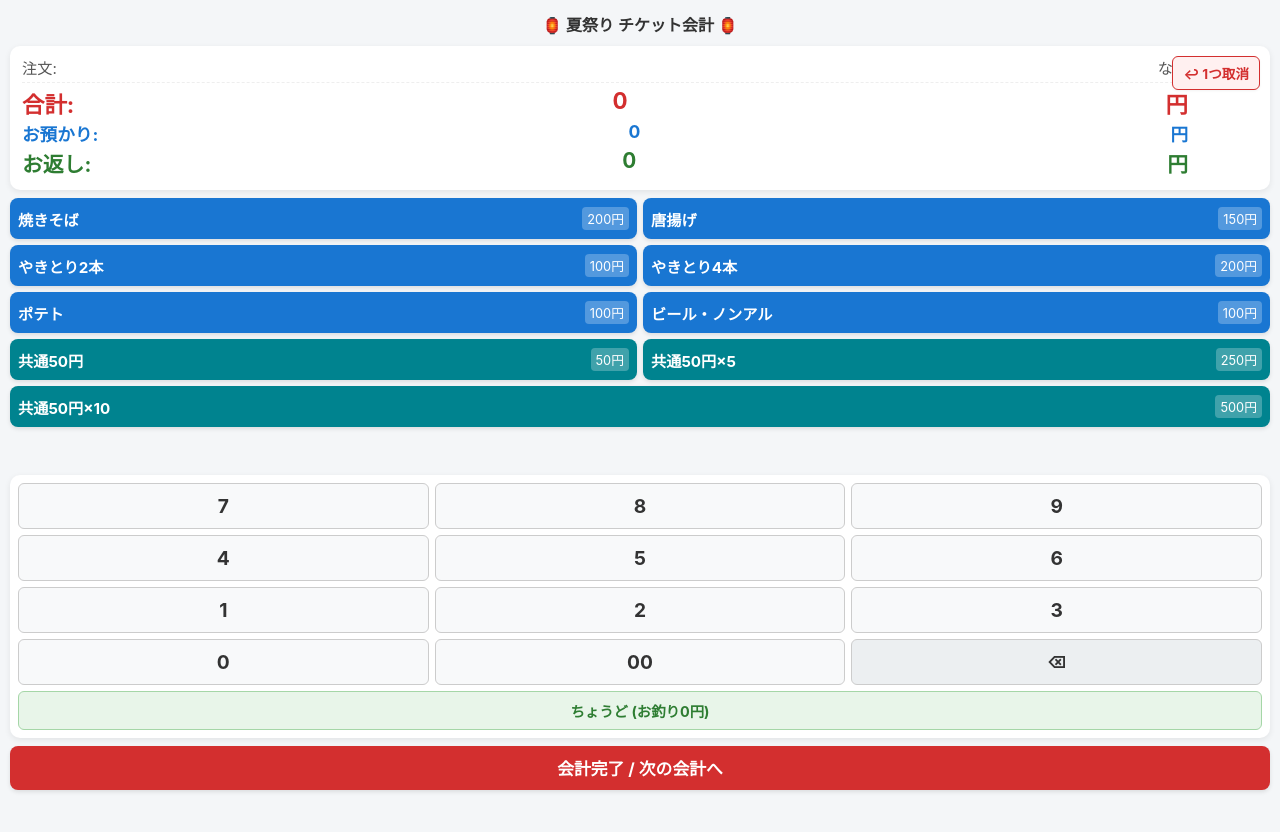
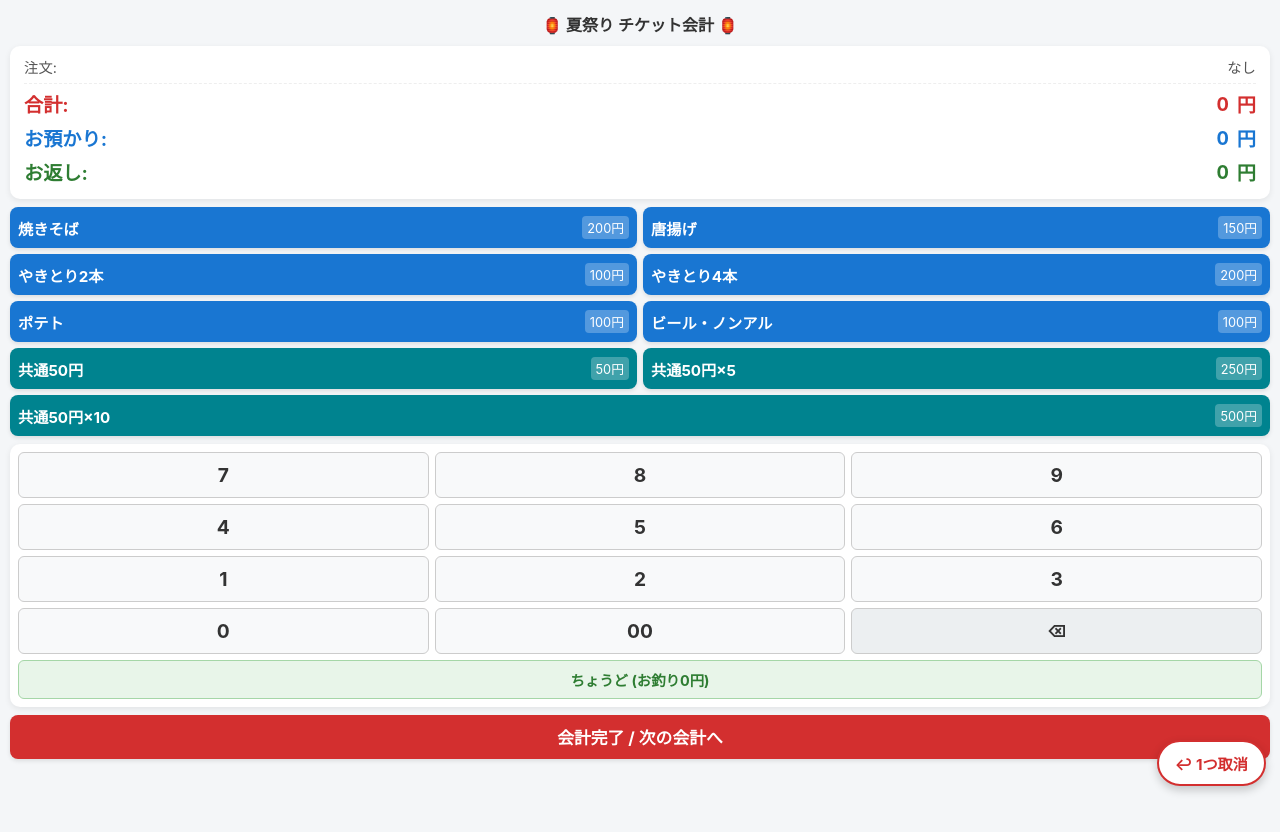
Before and after one commit to neko-no-work-iroiro/summer-festival-pos, a plain HTML site: page index.html in a window 1280 px wide. Before the commit the page ends 800 px from the top, so only its background shows below. Drawn offline with Linux system fonts and the light colour scheme.

Commit message:
Update index.html

```diff
--- a/index.html
+++ b/index.html
@@ -3,21 +3,88 @@
 <head>
   <meta charset="UTF-8">
   <meta name="viewport" content="width=device-width, initial-scale=1.0, maximum-scale=1.0, user-scalable=no">
+  <!-- PWA設定：ホーム画面追加時にアプリ感覚で全画面表示 -->
+  <meta name="apple-mobile-web-app-capable" content="yes">
+  <meta name="mobile-web-app-capable" content="yes">
   <title>夏祭り チケット会計</title>
   <style>
-    * { box-sizing: border-box; margin: 0; padding: 0; font-family: -apple-system, BlinkMacSystemFont, "Segoe UI", Roboto, sans-serif; user-select: none; }
-    body { padding: 10px; background: #f4f6f8; display: flex; flex-direction: column; min-height: 100vh; gap: 8px; }
+    * {
+      box-sizing: border-box;
+      margin: 0;
+      padding: 0;
+      font-family: -apple-system, BlinkMacSystemFont, "Segoe UI", Roboto, sans-serif;
+      user-select: none;
+      touch-action: manipulation; /* ダブルタップのズーム防止 */
+    }
+    body {
+      padding: 10px;
+      background: #f4f6f8;
+      display: flex;
+      flex-direction: column;
+      min-height: 100vh;
+      gap: 8px;
+      padding-bottom: 75px; /* フローティングボタンと被らないよう下部余白を確保 */
+    }
     h1 { text-align: center; font-size: 1rem; color: #333; margin: 2px 0; }
 
     /* 会計表示エリア */
-    .display { background: #fff; padding: 10px 12px; border-radius: 10px; box-shadow: 0 2px 6px rgba(0,0,0,0.08); position: relative; }
-    .row { display: flex; justify-content: space-between; font-size: 0.95rem; margin-bottom: 2px; color: #555; padding-right: 70px; }
-    .total-row { font-size: 1.4rem; font-weight: bold; color: #d32f2f; border-top: 1px dashed #eee; padding-top: 4px; margin-top: 4px; }
-    .deposit-row { font-size: 1.1rem; font-weight: bold; color: #1976d2; }
-    .change-row { font-size: 1.3rem; font-weight: bold; color: #2e7d32; }
+    .display {
+      background: #fff;
+      padding: 10px 14px;
+      border-radius: 10px;
+      box-shadow: 0 2px 6px rgba(0,0,0,0.08);
+    }
 
-    /* 取り消し（1つ戻す）ボタン */
-    .btn-undo { position: absolute; top: 10px; right: 10px; background: #fff0f0; color: #d32f2f; border: 1.5px solid #d32f2f; border-radius: 6px; padding: 6px 10px; font-size: 0.85rem; font-weight: bold; cursor: pointer; display: flex; align-items: center; gap: 2px; box-shadow: 0 1px 3px rgba(0,0,0,0.05); }
+    /* 注文ライン */
+    .row.item-row {
+      display: flex;
+      justify-content: space-between;
+      font-size: 0.9rem;
+      color: #555;
+      margin-bottom: 6px;
+    }
+
+    /* 金額ライン（3カラム構造で位置を完全に固定） */
+    .price-row {
+      display: grid;
+      grid-template-columns: 85px 1fr auto; /* ラベル幅固定 / 数字可変 / 円固定 */
+      align-items: center;
+      font-size: 1.2rem;
+      font-weight: bold;
+      padding: 3px 0;
+    }
+
+    .price-row .label { text-align: left; }
+    .price-row .value {
+      text-align: right;
+      padding-right: 8px;
+      font-variant-numeric: tabular-nums; /* 数字の横幅を均等化 */
+    }
+    .price-row .unit { text-align: right; }
+
+    .total-row { color: #d32f2f; border-top: 1px dashed #eee; margin-top: 4px; padding-top: 6px; }
+    .deposit-row { color: #1976d2; }
+    .change-row { color: #2e7d32; }
+
+    /* 取り消しボタン（画面右下にフローティング固定） */
+    .btn-undo {
+      position: fixed;
+      bottom: 14px;
+      right: 14px;
+      z-index: 1000;
+      background: #ffffff;
+      color: #d32f2f;
+      border: 2px solid #d32f2f;
+      border-radius: 50px;
+      padding: 10px 16px;
+      font-size: 0.95rem;
+      font-weight: bold;
+      cursor: pointer;
+      display: flex;
+      align-items: center;
+      gap: 4px;
+      box-shadow: 0 4px 10px rgba(0,0,0,0.2);
+    }
     .btn-undo:active { background: #d32f2f; color: #fff; }
 
     /* 上部：チケットエリア（2列配置） */
@@ -26,12 +93,12 @@
     .btn-item { background: #1976d2; color: #fff; border: none; border-radius: 8px; font-size: 0.95rem; font-weight: bold; padding: 9px 8px; display: flex; justify-content: space-between; align-items: center; box-shadow: 0 2px 4px rgba(0,0,0,0.1); cursor: pointer; }
     .btn-item:active { opacity: 0.8; transform: scale(0.98); }
 
-    /* 共通券用の特別スタイル（目立つよう少し色を変更） */
+    /* 共通券用の特別スタイル */
     .btn-item.special { background: #00838f; }
     .btn-item.full-width { grid-column: span 2; }
     .btn-item span { font-size: 0.8rem; font-weight: normal; background: rgba(255,255,255,0.25); padding: 2px 5px; border-radius: 4px; white-space: nowrap; }
 
-    /* 下部：テンキー（電卓）エリア */
+    /* 下部：テンキーエリア */
     .keypad-section { background: #fff; padding: 8px; border-radius: 10px; box-shadow: 0 2px 6px rgba(0,0,0,0.08); }
     .keypad-grid { display: grid; grid-template-columns: repeat(3, 1fr); gap: 6px; }
     .btn-key { background: #f8f9fa; color: #333; border: 1px solid #ccc; border-radius: 6px; font-size: 1.2rem; font-weight: bold; padding: 10px 0; display: flex; justify-content: center; align-items: center; cursor: pointer; }
@@ -50,12 +117,32 @@
 
   <!-- 表示部 -->
   <div class="display">
-    <button class="btn-undo" onclick="undoLastItem()">↩ 1つ取消</button>
-    <div class="row">注文: <span id="items-list">なし</span></div>
-    <div class="row total-row">合計: <span id="total-price">0</span> 円</div>
-    <div class="row deposit-row">お預かり: <span id="deposit-price">0</span> 円</div>
-    <div class="row change-row">お返し: <span id="change-price">0</span> 円</div>
+    <div class="row item-row">
+      <span>注文:</span>
+      <span id="items-list">なし</span>
+    </div>
+
+    <div class="price-row total-row">
+      <span class="label">合計:</span>
+      <span class="value" id="total-price">0</span>
+      <span class="unit">円</span>
+    </div>
+
+    <div class="price-row deposit-row">
+      <span class="label">お預かり:</span>
+      <span class="value" id="deposit-price">0</span>
+      <span class="unit">円</span>
+    </div>
+
+    <div class="price-row change-row">
+      <span class="label">お返し:</span>
+      <span class="value" id="change-price">0</span>
+      <span class="unit">円</span>
+    </div>
   </div>
+
+  <!-- フローティング固定表示の「1つ取消」ボタン -->
+  <button class="btn-undo" onclick="undoLastItem()">↩ 1つ取消</button>
 
   <!-- 上部：チケット選択ボタン（9種） -->
   <div class="tickets-section">
@@ -67,8 +154,8 @@
       <button class="btn-item" onclick="addItem('ポテト', 100)">ポテト<span>100円</span></button>
       <button class="btn-item" onclick="addItem('ビール・ノンアル', 100)">ビール・ノンアル<span>100円</span></button>
 
-      <!-- 共通券エリア（少し濃い青色にして区別） -->
-      <button class="btn-item special" onclick="addItem('共通50円', 50)">共通50円<span>50円</span></button>
+      <!-- 共通券エリア -->
+      <button class="btn-item special" onclick="addItem('共通50円×1', 50)">共通50円<span>50円</span></button>
       <button class="btn-item special" onclick="addItem('共通50円×5', 250)">共通50円×5<span>250円</span></button>
       <button class="btn-item special full-width" onclick="addItem('共通50円×10', 500)">共通50円×10<span>500円</span></button>
     </div>
```
